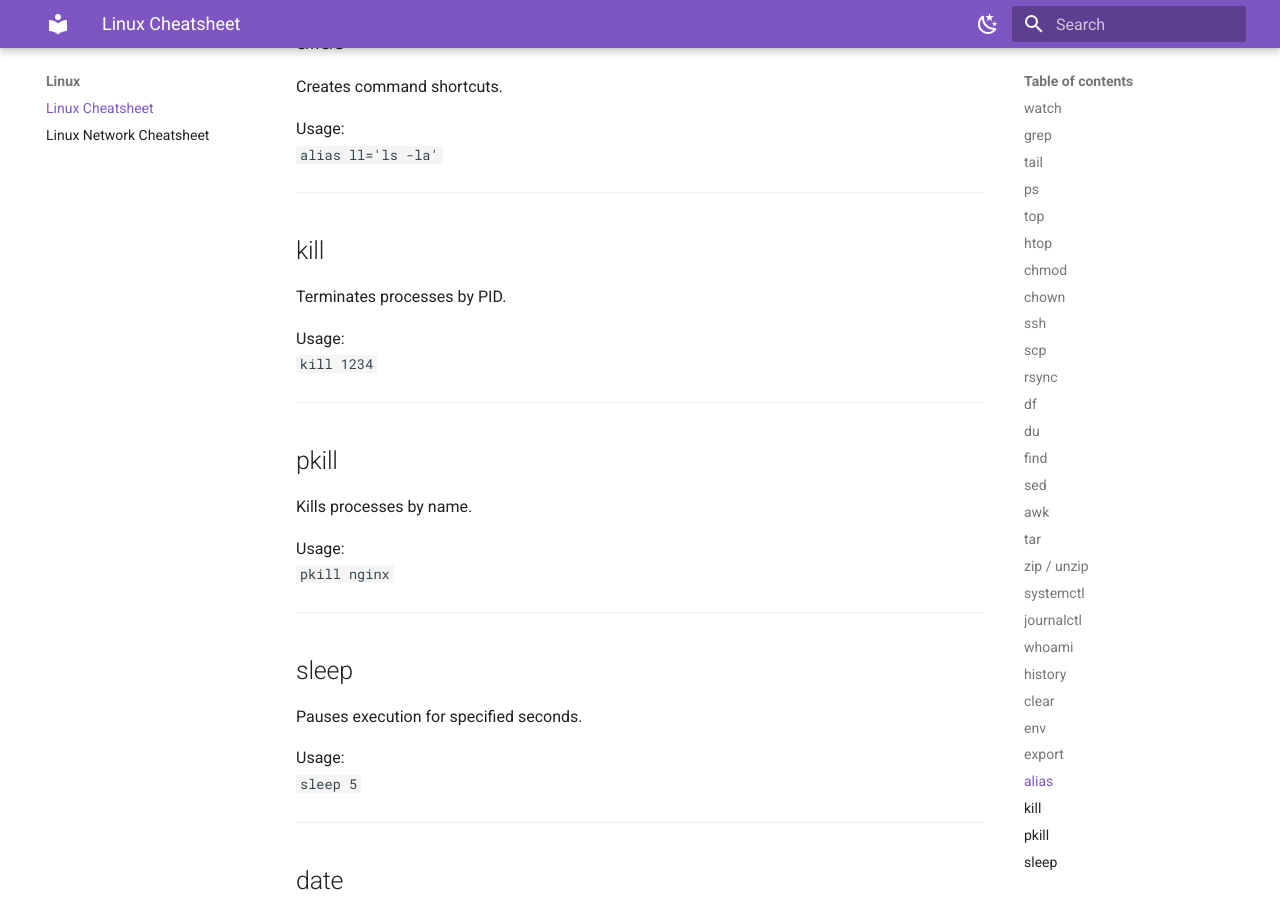
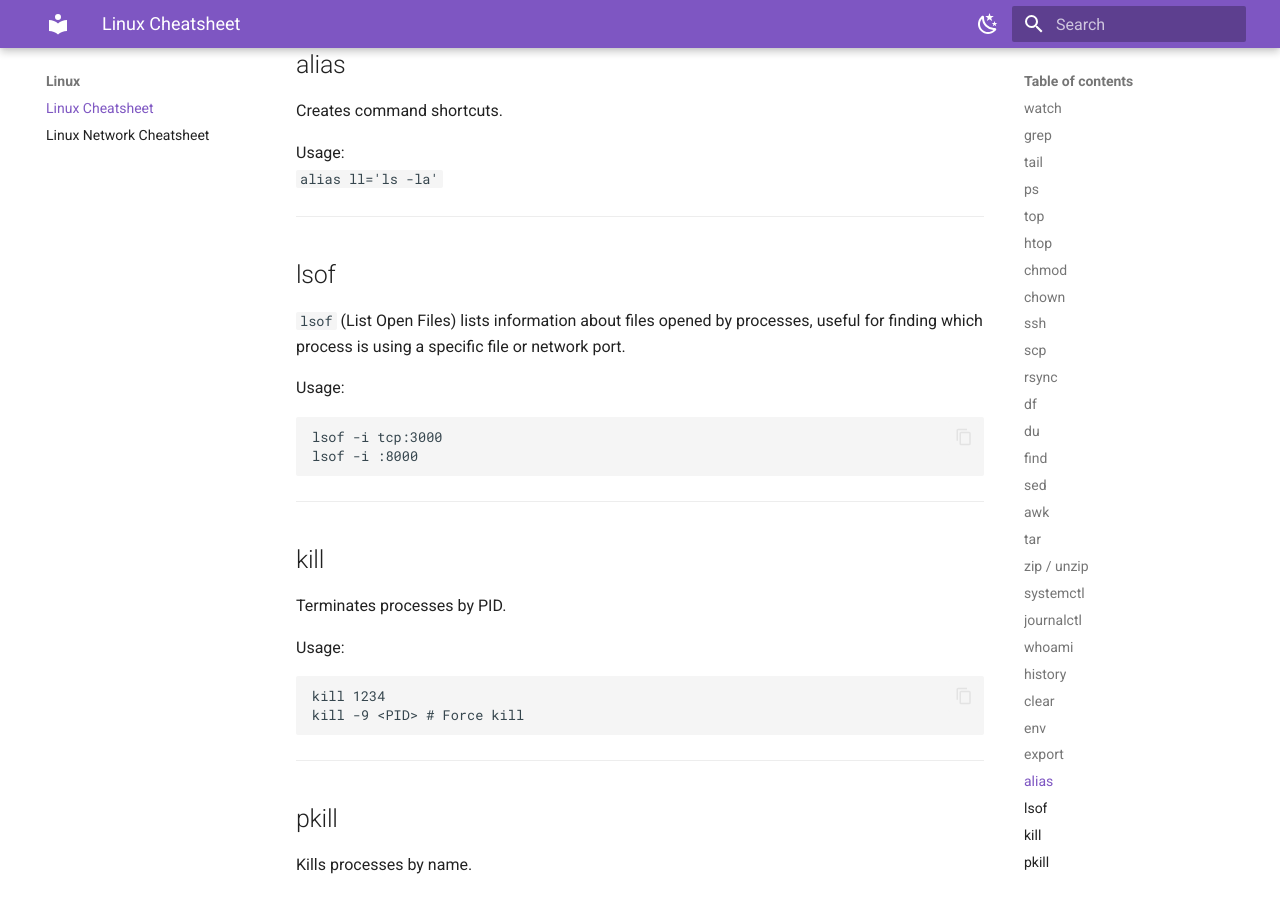
Before and after one commit to ozlmulg/my-dev-notes, an MkDocs documentation site: the page built from docs/linux/linux-cheatsheet.md, in a window 1280 px wide and 900 px high, scrolled down 5761 px. Built offline with MkDocs 1.6.1 and Material for MkDocs 9.7.7, drawn with Linux system fonts in a browser that asks for light colours; some of the changed text lies outside the part shown.

Commit message:
Add lsof command

````diff
--- a/docs/linux/linux-cheatsheet.md
+++ b/docs/linux/linux-cheatsheet.md
@@ -155,10 +155,11 @@ Usage:
 Archives and extracts files.
 
 Usage:
+
 - Create archive:
-`tar -cvf archive.tar folder/`
+  `tar -cvf archive.tar folder/`
 - Extract archive:
-`tar -xvf archive.tar`
+  `tar -xvf archive.tar`
 
 ---
 
@@ -245,12 +246,30 @@ Usage:
 
 ---
 
+## lsof
+
+`lsof` (List Open Files) lists information about files opened by processes, useful for finding which process is using a
+specific file or network port.
+
+Usage:
+
+```bash
+lsof -i tcp:3000
+lsof -i :8000
+```
+
+---
+
 ## kill
 
 Terminates processes by PID.
 
 Usage:
-`kill 1234`
+
+```bash
+kill 1234
+kill -9 <PID> # Force kill
+```
 
 ---
 
````
